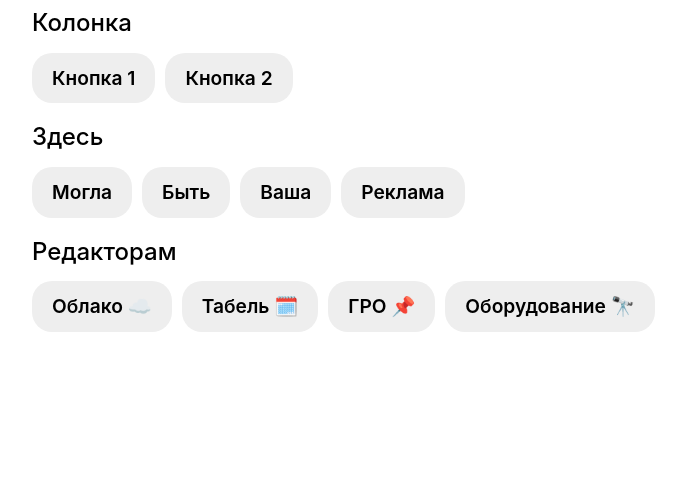
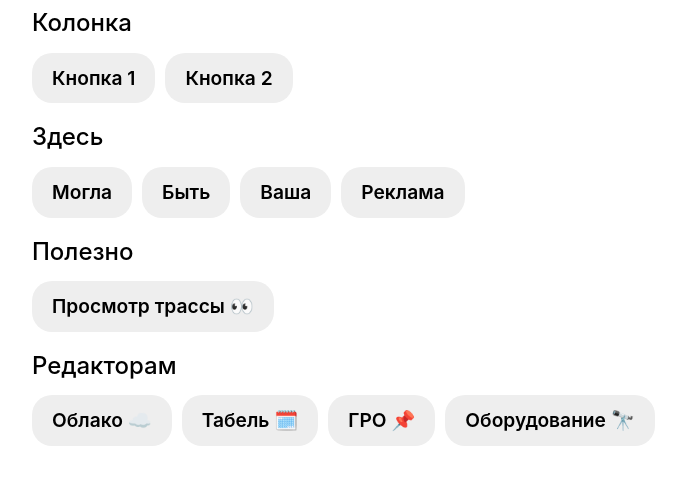
Before and after one commit to adlenadlen/standart, a plain HTML site: page balkhash/index.html in a window 1280 px wide. Shown: the part 140-624 px from the top of the page, without its empty margins (178-864 px from the left). Drawn offline with Linux system fonts and the light colour scheme.

Commit message:
Update index.html

```diff
--- a/balkhash/index.html
+++ b/balkhash/index.html
@@ -23,6 +23,10 @@
 			<div><a href="/" class=b>Могла</a><a href="/" class=b>Быть</a><a href="/" class=b>Ваша</a><a href="/" class=b>Реклама</a></div>
 		</section>
 		<section>
+			<h2>Полезно</h2>
+			<div><a href="pk" class=b>Просмотр трассы 👀</a></div>
+		</section>
+		<section>
 			<h2>Редакторам</h2>
 			<div><a href=https://drive.google.com/drive/u/1/folders/0ALZaJdIBE3LrUk9PVA class=b>Облако ☁️</a><a href="https://docs.google.com/spreadsheets/d/1Fo3X9YLgdXWAYMpX64c8yiuYq4_l7uzPj3NRYgZ2N_w/edit?usp=sharing" class=b>Табель 🗓️</a><a href=gro class=b>ГРО 📌</a><a href="https://docs.google.com/spreadsheets/d/1GEcDSztNJezDrRg4hvot4QmD-dMFfJMF95h5qye_Jng/edit?usp=sharing" class=b>Оборудование 🔭</a></div>
 		</section>
```
